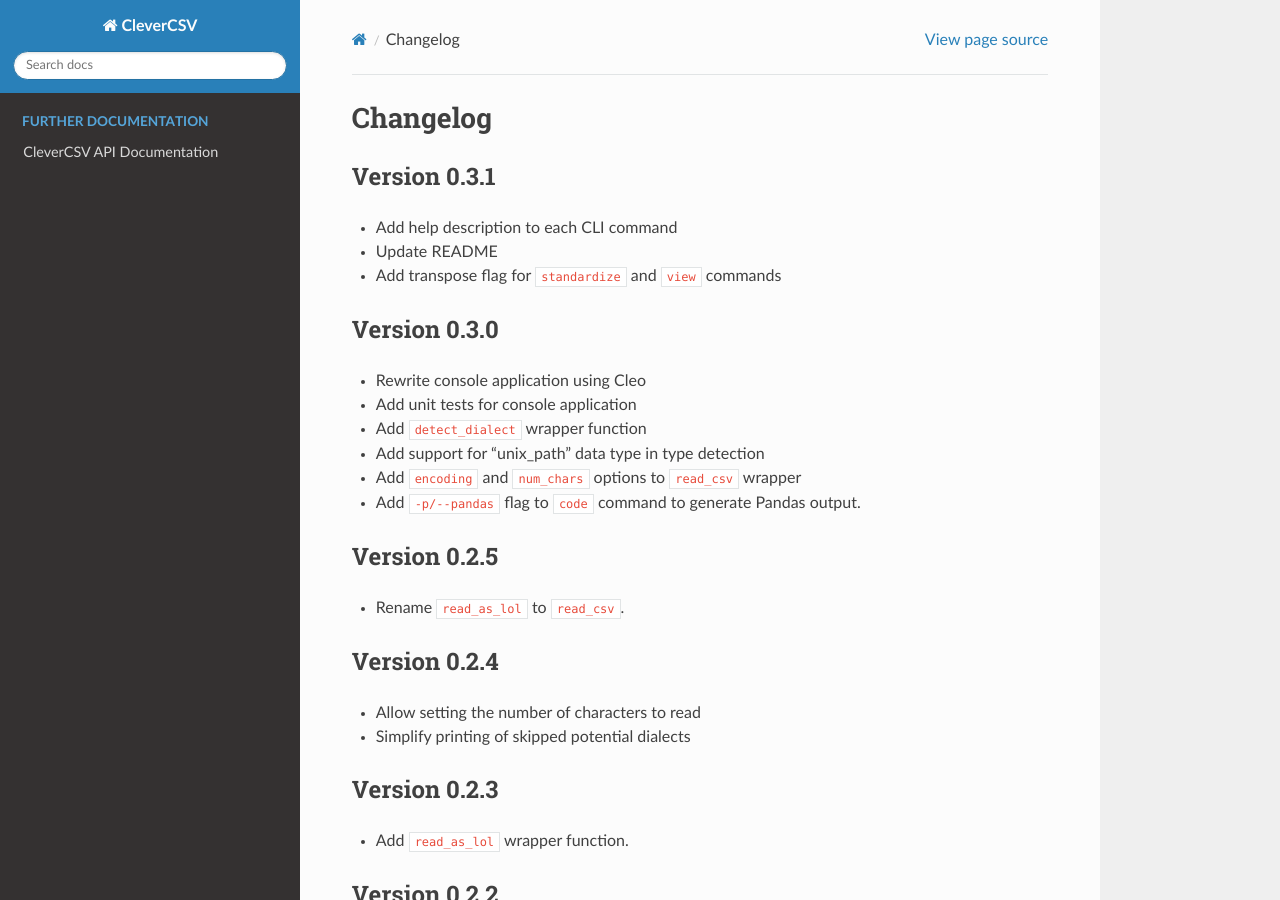
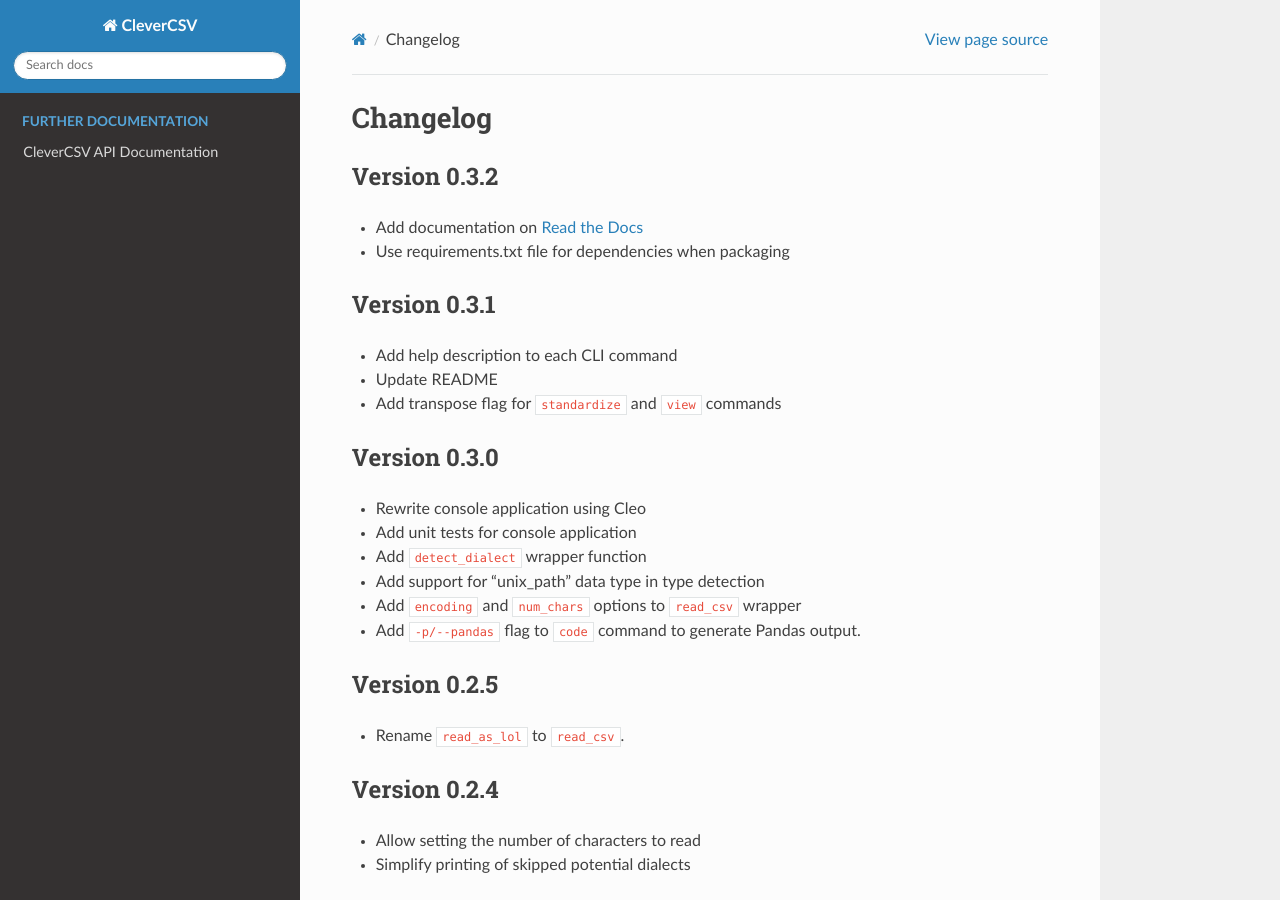
Before and after one commit to alan-turing-institute/CleverCSV, a Sphinx documentation site: the page built from docs/CHANGELOG.rst, in a window 1280 px wide and 900 px high. Built offline with Sphinx 7.4.7 and the Read the Docs theme 2.0.0, drawn with Linux system fonts in a browser that asks for light colours; pages that are not in the unit, such as notebooks, are missing from menus.

Commit message:
Bump version and update changelog

```diff
--- a/clevercsv/__version__.py
+++ b/clevercsv/__version__.py
@@ -1,5 +1,5 @@
 # -*- coding: utf-8 -*-
 
-VERSION = (0, 3, 1)
+VERSION = (0, 3, 2)
 
 __version__ = ".".join(map(str, VERSION))
--- a/docs/CHANGELOG.rst
+++ b/docs/CHANGELOG.rst
@@ -1,6 +1,13 @@
 
 Changelog
 =========
+
+Version 0.3.2
+-------------
+
+
+* Add documentation on `Read the Docs <https://clevercsv.readthedocs.io/>`_
+* Use requirements.txt file for dependencies when packaging
 
 Version 0.3.1
 -------------
--- a/pyproject.toml
+++ b/pyproject.toml
@@ -1,6 +1,6 @@
 [tool.poetry]
 name = "clevercsv"
-version = "0.3.1"
+version = "0.3.2"
 description = "A drop-in replacement for the Python CSV module with improved dialect detection"
 authors = ["Gertjan van den Burg <gertjanvandenburg@gmail.com>"]
 license = "MIT"
```
Also changed, not shown: CHANGELOG.md (+5 -0 lines), requirements.txt (+6 -5 lines).
